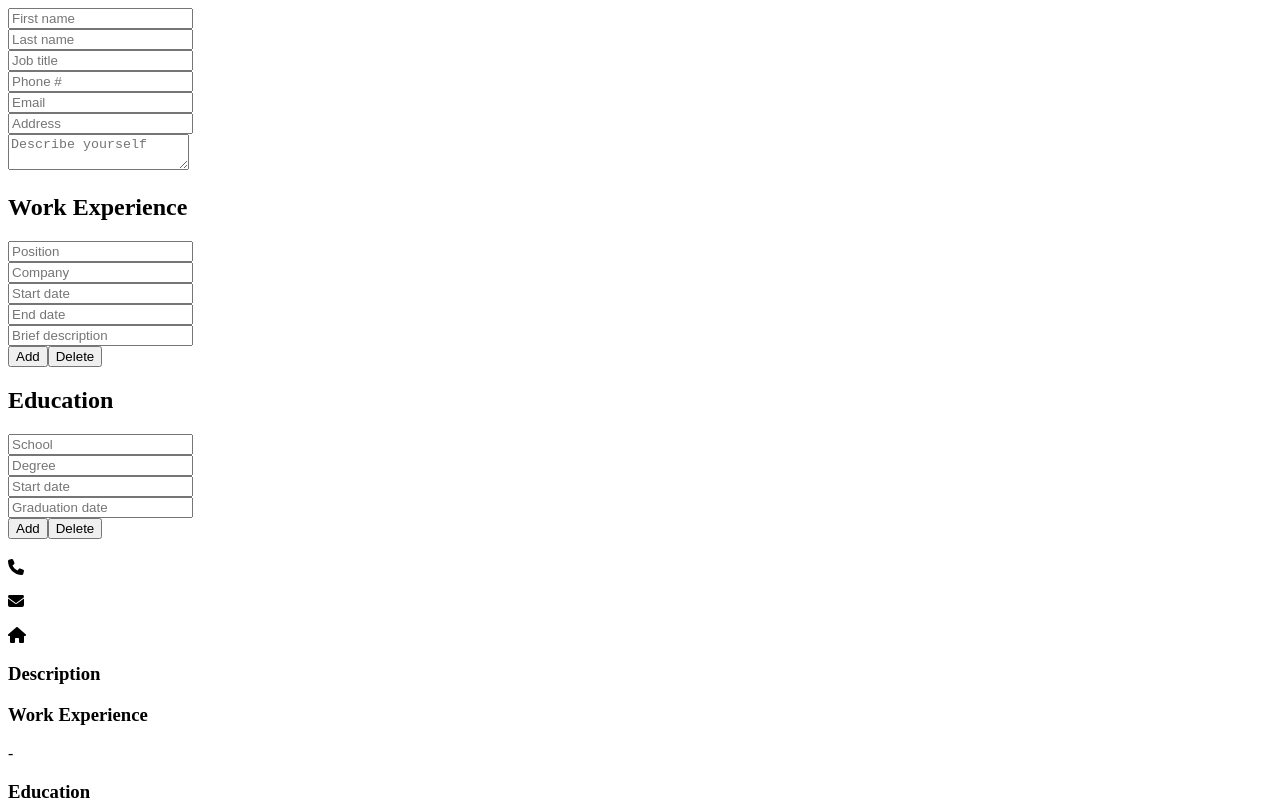
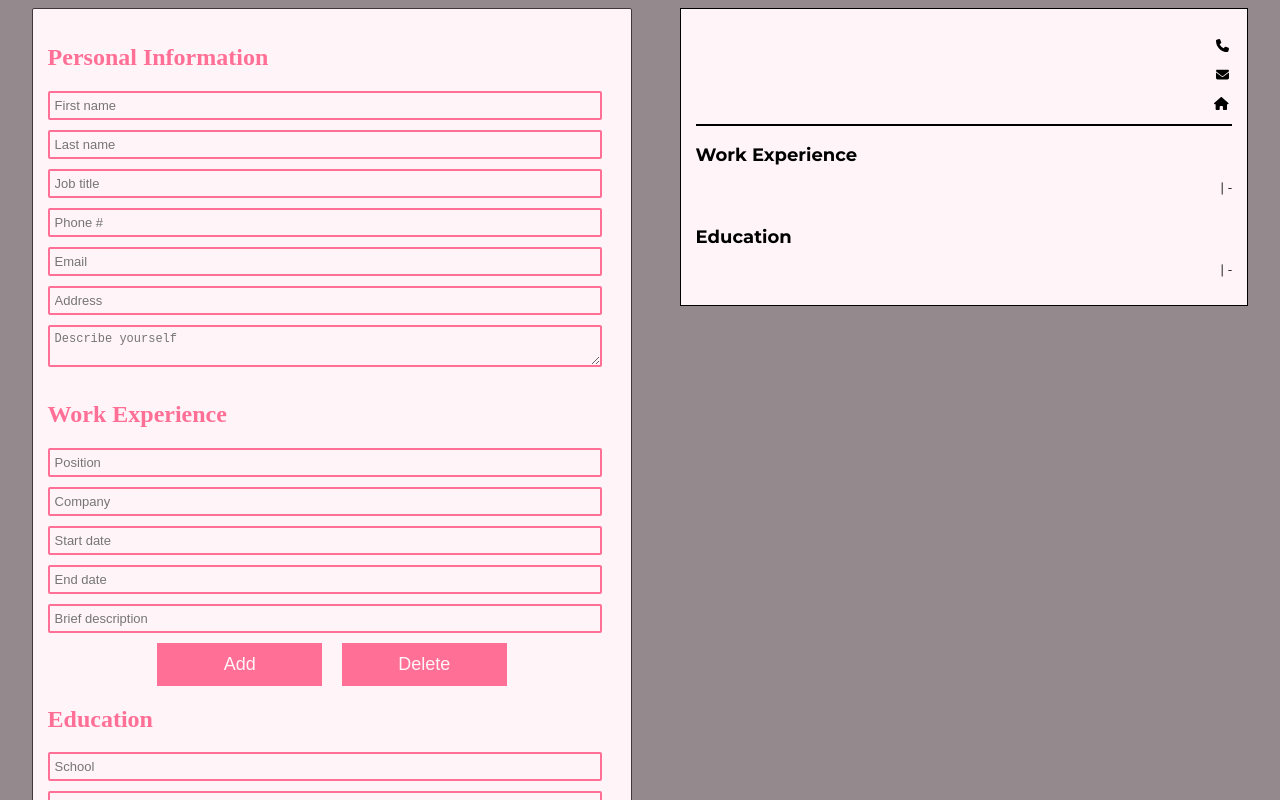
Before and after one commit to luhook04/cv-app, a React (Create React App) app: page / in a window 1280 px wide. Shown: the top 800 px of the page. Built offline with nearby package versions, Linux system fonts and the light colour scheme.

Commit message:
finished proj

```diff
--- /dev/null
+++ b/src/App.css
@@ -0,0 +1,149 @@
+@import url('https://fonts.googleapis.com/css2?family=Montserrat:wght@400;600;700;800&display=swap');
+* {
+  font-size: small;
+}
+body {
+  background-color: #948a8d;
+}
+.app-container {
+  display: flex;
+  justify-content: space-around;
+}
+
+.form-container {
+  padding: 15px;
+  border: 1px solid #40383b;
+  border-radius: 2px;
+  width: 45%;
+  background-color: #fff4f8;
+}
+
+.overview-container {
+  width: 45%;
+}
+
+.overview {
+  font-family: 'Montserrat';
+  background-color: #fff4f8;
+  padding: 15px;
+  border: 1px solid black;
+}
+
+h2 {
+  font-size: 24px;
+  color: #ff6f96;
+}
+
+.text-input:focus,
+.text-input:hover,
+.text-input {
+  background-color: #fff4f8;
+  border: 2px solid #ff6f96;
+  border-radius: 2px;
+  padding: 5px;
+  margin-bottom: 10px;
+  width: 95%;
+  outline: none;
+}
+
+.buttons {
+  display: flex;
+  justify-content: center;
+  margin-bottom: 10px;
+  margin-left: 10px;
+  margin-right: 10px;
+}
+
+.btn-add {
+  font-size: large;
+  border: 1px solid #ff6f96;
+  background-color: #ff6f96;
+  color: #fff4f8;
+  padding: 10px 0px 10px 0px;
+  margin-left: 10px;
+  margin-right: 10px;
+  width: 30%;
+}
+
+.btn-del {
+  font-size: large;
+  border: 1px solid #ff6f96;
+  background-color: #ff6f96;
+  padding: 10px 0px 10px 0px;
+  color: #fff4f8;
+  margin-left: 10px;
+  margin-right: 10px;
+  width: 30%;
+}
+
+.btn-del:hover {
+  box-shadow: 10px 10px 50px -10px grey;
+}
+
+.btn-add:hover {
+  box-shadow: 10px 10px 50px -10px grey;
+}
+
+.name {
+  font-size: 25px;
+  color: black;
+}
+
+.header-container {
+  display: flex;
+  flex-grow: 1;
+  border-bottom: 2px solid black;
+}
+
+.header-left {
+  flex: 1;
+}
+
+.job-title {
+  font-size: large;
+}
+
+.header-right {
+  flex: 1;
+}
+
+.header-right p {
+  text-align: right;
+}
+
+.education-container {
+  display: flex;
+  flex-wrap: nowrap;
+}
+
+.left-education {
+  font-weight: bold;
+}
+
+.right-education {
+  margin-left: auto;
+  text-align: right;
+}
+
+h3 {
+  font-size: 18px;
+  margin-bottom: 0px;
+}
+
+.work-flex {
+  display: flex;
+  flex-wrap: nowrap;
+}
+
+.left-work {
+  font-weight: bold;
+}
+
+.right-work {
+  margin-left: auto;
+  text-align: right;
+}
+
+.work-description p {
+  margin: 0px;
+}
--- a/src/App.js
+++ b/src/App.js
@@ -7,6 +7,7 @@ import {
   emptyWork
 } from "./components/EmptyObjs/EmptyObjs";
 import Overview from "./components/Overview/Overview";
+import "./App.css";
 
 class App extends Component {
   constructor(props) {
@@ -120,8 +121,8 @@ class App extends Component {
 
   render() {
     return (
-      <div>
-        <div>
+      <div className="app-container">
+        <div className="form-container">
           <Form
             personal={this.state.personal}
             education={this.state.education}
@@ -135,7 +136,7 @@ class App extends Component {
             deleteWork={this.deleteWork}
           />
         </div>
-        <div>
+        <div className="overview-container">
           <Overview
             personal={this.state.personal}
             education={this.state.education}
--- a/src/components/Education.js
+++ b/src/components/Education.js
@@ -29,7 +29,7 @@ class Education extends Component {
         <h2>Education</h2>
         {education.length === 0 ? (
           <div className="buttons">
-            <button className="btn add-btn" onClick={addEducation}>
+            <button className="btn-add" onClick={addEducation}>
               Add
             </button>
           </div>
--- a/src/components/EducationForm.js
+++ b/src/components/EducationForm.js
@@ -54,8 +54,14 @@ class EducationForm extends Component {
           />
         </div>
         <div className="buttons">
-          {isLast ? <button onClick={addEducation}>Add</button> : null}
-          <button onClick={() => deleteEducation(id)}>Delete</button>
+          {isLast ? (
+            <button className="btn-add" onClick={addEducation}>
+              Add
+            </button>
+          ) : null}
+          <button className="btn-del" onClick={() => deleteEducation(id)}>
+            Delete
+          </button>
         </div>
       </div>
     );
--- a/src/components/Overview/EducationBlock.js
+++ b/src/components/Overview/EducationBlock.js
@@ -5,16 +5,14 @@ class EducationBlock extends Component {
     const { education } = this.props;
     return (
       <div className="education-container">
-        <div>
         <div className="left-education">
           <p>{education.degree.trim()}</p>
         </div>
         <div className="right-education">
-            <p>{education.school.trim()}</p>
           <p>
+            {education.school.trim()}&nbsp;|&nbsp;
             {education.startDate.trim()}-{education.graduationDate.trim()}
           </p>
-          </div>
         </div>
       </div>
     );
--- a/src/components/Overview/Overview.js
+++ b/src/components/Overview/Overview.js
@@ -17,7 +17,6 @@ class Overview extends Component {
         <PersonalHeading personal={personal} />
         <div className="overview-body">
           <section className="overview-section">
-            <h3>Description</h3>
             <p className="description">{personal.description.trim()}</p>
           </section>
           <section className="overview-section">
--- a/src/components/Overview/PersonalHeading.js
+++ b/src/components/Overview/PersonalHeading.js
@@ -10,7 +10,7 @@ class PersonalHeading extends Component {
   render() {
     const { personal } = this.props;
     return (
-      <div>
+      <div className="header-container">
         <div className="header-left">
           <h2 className="name">
             {personal.firstName.trim()} {personal.lastName.trim()}
--- a/src/components/Overview/WorkExperienceBlock.js
+++ b/src/components/Overview/WorkExperienceBlock.js
@@ -5,13 +5,13 @@ class WorkExperienceBlock extends Component {
     const { workExperience } = this.props;
     return (
       <div className="work-container">
-        <div>
+        <div className="work-flex">
           <div className="left-work">
             <p>{workExperience.position.trim()}</p>
           </div>
           <div className="right-work">
-            <p>{workExperience.company.trim()}</p>
             <p>
+              {workExperience.company.trim()}&nbsp;|&nbsp;
               {workExperience.startDate.trim()}-{workExperience.endDate.trim()}
             </p>
           </div>
--- a/src/components/Personal.js
+++ b/src/components/Personal.js
@@ -6,6 +6,8 @@ class Personal extends Component {
 
     return (
       <section className="personal-info">
+        <h2>Personal Information</h2>
+
         <div className="input-field">
           <input
             type="text"
@@ -16,7 +18,7 @@ class Personal extends Component {
             onChange={changePersonal}
           />
         </div>
-        <div>
+        <div className="input-field">
           <input
             type="text"
             name="lastName"
@@ -26,7 +28,7 @@ class Personal extends Component {
             onChange={changePersonal}
           />
         </div>
-        <div>
+        <div className="input-field">
           <input
             type="text"
             name="jobTitle"
@@ -36,7 +38,7 @@ class Personal extends Component {
             onChange={changePersonal}
           />
         </div>
-        <div>
+        <div className="input-field">
           <input
             type="text"
             name="phoneNum"
@@ -46,7 +48,7 @@ class Personal extends Component {
             onChange={changePersonal}
           />
         </div>
-        <div>
+        <div className="input-field">
           <input
             type="text"
             name="email"
@@ -56,7 +58,7 @@ class Personal extends Component {
             onChange={changePersonal}
           />
         </div>
-        <div>
+        <div className="input-field">
           <input
             type="text"
             name="address"
@@ -66,7 +68,7 @@ class Personal extends Component {
             onChange={changePersonal}
           />
         </div>
-        <div>
+        <div className="input-field">
           <textarea
             name="description"
             placeholder="Describe yourself"
--- a/src/components/Work.js
+++ b/src/components/Work.js
@@ -24,7 +24,7 @@ class Work extends Component {
         <h2>Work Experience</h2>
         {workExperience.length === 0 ? (
           <div className="buttons">
-            <button className="btn add-btn" onClick={addWork}>
+            <button className="btn-add" onClick={addWork}>
               Add
             </button>
           </div>
--- a/src/components/WorkForm.js
+++ b/src/components/WorkForm.js
@@ -64,8 +64,14 @@ class WorkForm extends Component {
           />
         </div>
         <div className="buttons">
-          {isLast ? <button onClick={addWork}>Add</button> : null}
-          <button onClick={() => deleteWork(id)}>Delete</button>
+          {isLast ? (
+            <button className="btn-add" onClick={addWork}>
+              Add
+            </button>
+          ) : null}
+          <button className="btn-del" onClick={() => deleteWork(id)}>
+            Delete
+          </button>
         </div>
       </div>
     );
```
Also changed, not shown: package.json (+6 -11 lines), 1 other file (tests, documents, lock files or other folders). Lines whose indentation alone changed are shown as unchanged.
